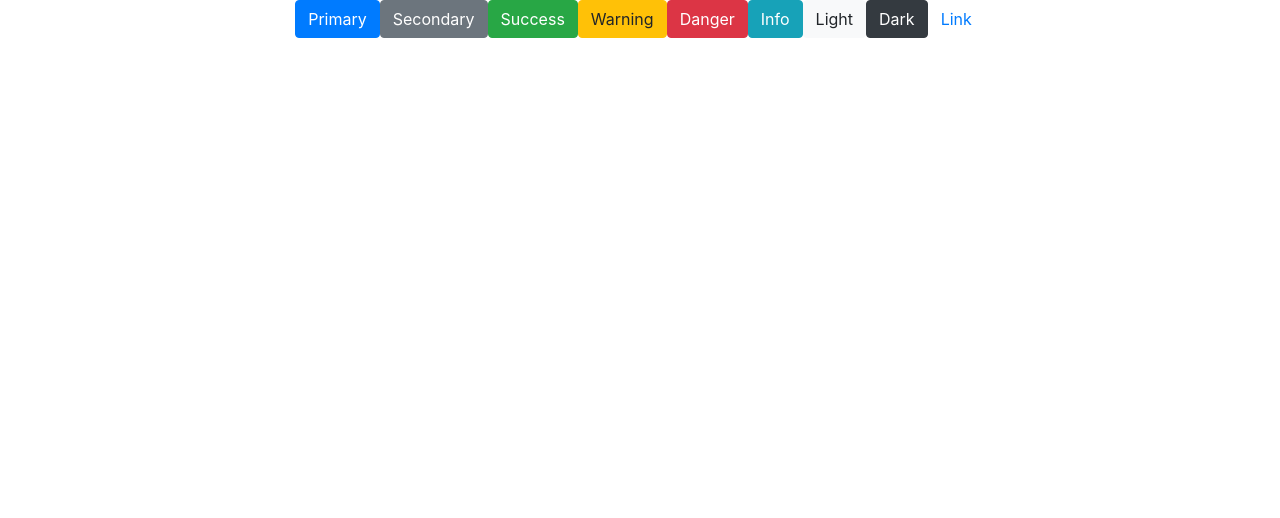
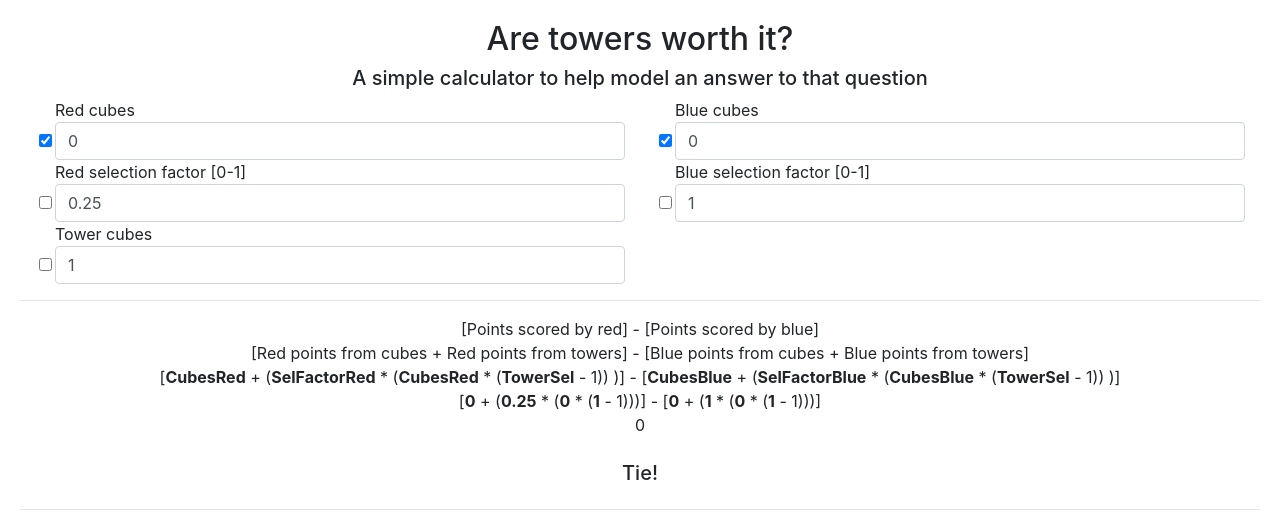
Before and after one commit to Cameronlund4/are-towers-worth-it, a React (Create React App) app: page / in a window 1280 px wide. Shown: the top 518 px of the page. Built offline with nearby package versions, Linux system fonts and the light colour scheme.

Commit message:
Basic calculator

```diff
--- a/package.json
+++ b/package.json
@@ -8,7 +8,8 @@
     "react": "^16.9.0",
     "react-bootstrap": "^1.0.0-beta.12",
     "react-dom": "^16.9.0",
-    "react-scripts": "3.1.1"
+    "react-scripts": "3.1.1",
+    "victory": "^33.0.5"
   },
   "scripts": {
     "start": "react-scripts start",
--- a/src/App.js
+++ b/src/App.js
@@ -2,21 +2,148 @@ import React, { Component } from 'react';
 import logo from './logo.svg';
 import './App.css';
 import Button from 'react-bootstrap/Button'
+import EquationVariable from './components/EquationVariable'
 
 class App extends Component {
+
+  constructor(props) {
+    super(props);
+
+    this.state = {
+      cubesRed: 0,
+      cubesRedChecked: true,
+      selFactorRed: .25,
+      selFactorRedChecked: false,
+      towerSelChecked: false,
+      cubesBlue: 0,
+      selFactorBlue: 1,
+      towerSel: 1
+    }
+
+  }
+
   render() {
+    var result = (this.state.cubesRed + (this.state.selFactorRed * (this.state.cubesRed * (this.state.towerSel - 1)))) - (this.state.cubesBlue + (this.state.selFactorBlue * (this.state.cubesBlue * (this.state.towerSel - 1))));
+
     return (
-      <div className="App">
-        <Button variant="primary">Primary</Button>
-        <Button variant="secondary">Secondary</Button>
-        <Button variant="success">Success</Button>
-        <Button variant="warning">Warning</Button>
-        <Button variant="danger">Danger</Button>
-        <Button variant="info">Info</Button>
-        <Button variant="light">Light</Button>
-        <Button variant="dark">Dark</Button>
-        <Button variant="link">Link</Button>
-      </div>
+      <div style={{
+        margin: "20px",
+        textAlign: "center",
+        display: "flex",
+        alignItems: "center",
+        flexDirection: "column"
+      }}>
+
+        <h2>Are towers worth it?</h2>
+        <h5>A simple calculator to help model an answer to that question</h5>
+
+        <div className="container-fluid">
+          <div className="row justify-content-md-center">
+            <div className="col-sm-6">
+              <EquationVariable
+                value={this.state.cubesRed}
+                checkCallback={(title, checked) => {
+                  this.setState({ cubesRedChecked: true, selFactorRedChecked: false, towerSelChecked: false })
+                }}
+                valueCallback={(title, cubesRed) => {
+                  this.setState({ cubesRed })
+                }}
+                checkable={true}
+                checked={this.state.cubesRedChecked}
+                label="Red cubes"
+              />
+            </div>
+            <div className="col-sm-6">
+              <EquationVariable
+                value={this.state.cubesBlue}
+                checkCallback={(title, checked) => {
+                  this.setState({ cubesRedChecked: true, selFactorRedChecked: false, towerSelChecked: false })
+                }}
+                valueCallback={(title, cubesBlue) => {
+                  this.setState({ cubesBlue })
+                }}
+                checkable={true}
+                checked={this.state.cubesRedChecked}
+                label="Blue cubes"
+              />
+            </div>
+          </div>
+          <div className="row justify-content-md-center">
+            <div className="col-sm-6">
+              <EquationVariable
+                value={this.state.selFactorRed}
+                checkCallback={(title, checked) => {
+                  this.setState({ cubesRedChecked: false, selFactorRedChecked: true, towerSelChecked: false })
+                }}
+                valueCallback={(title, selFactorRed) => {
+                  this.setState({ selFactorRed })
+                }}
+                checkable={true}
+                checked={this.state.selFactorRedChecked}
+                label="Red selection factor [0-1]"
+                min={0}
+                max={1}
+              />
+            </div>
+            <div className="col-sm-6">
+              <EquationVariable
+                value={this.state.selFactorBlue}
+                checkCallback={(title, checked) => {
+                  this.setState({ cubesRedChecked: false, selFactorRedChecked: true, towerSelChecked: false })
+                }}
+                valueCallback={(title, selFactorBlue) => {
+                  this.setState({ selFactorBlue })
+                }}
+                checkable={true}
+                checked={this.state.selFactorRedChecked}
+                label="Blue selection factor [0-1]"
+                min={0}
+                max={1}
+              />
+            </div>
+          </div>
+          <div className="row justify-content-md-center">
+            <div className="col-sm-6">
+              <EquationVariable
+                value={this.state.towerSel}
+                checkCallback={(title, checked) => {
+                  this.setState({ cubesRedChecked: false, selFactorRedChecked: false, towerSelChecked: true })
+                }}
+                valueCallback={(title, towerSel) => {
+                  this.setState({ towerSel })
+                }}
+                checkable={true}
+                checked={this.state.towerSelChecked}
+                label="Tower cubes"
+              />
+            </div>
+            <div className="col-sm-6" />
+          </div>
+        </div>
+
+        <div style={{
+          width: "100%",
+          display: "flex",
+          alignItems: "center",
+          flexDirection: "column"
+        }}>
+          <hr style={{ width: "100%" }} />
+          <div style={{ width: "80%" }}>
+            [Points scored by red] - [Points scored by blue]
+            <br />
+            [Red points from cubes + Red points from towers] - [Blue points from cubes + Blue points from towers]
+            <br />
+            [<b>CubesRed</b> + (<b>SelFactorRed</b> * (<b>CubesRed</b> * (<b>TowerSel</b> - 1)) )] - [<b>CubesBlue</b> + (<b>SelFactorBlue</b> * (<b>CubesBlue</b> * (<b>TowerSel</b> - 1)) )]
+            <br />
+            [<b>{this.state.cubesRed}</b> + (<b>{this.state.selFactorRed}</b> * (<b>{this.state.cubesRed}</b> * (<b>{this.state.towerSel}</b> - 1)))] - [<b>{this.state.cubesBlue}</b> + (<b>{this.state.selFactorBlue}</b> * (<b>{this.state.cubesBlue}</b> * (<b>{this.state.towerSel}</b> - 1)))]
+            <br />
+            {result}
+            <br /><br />
+            <h5>{result > 0 ? "Red wins!" : (result < 0 ? "Blue wins!" : "Tie!")}</h5>
+          </div>
+          <hr style={{ width: "100%" }} />
+        </div>
+      </div >
     );
   }
 }
--- /dev/null
+++ b/src/components/EquationVariable.jsx
@@ -0,0 +1,47 @@
+import React, { Component } from 'react';
+import Form from 'react-bootstrap/Form'
+
+class EquationVariable extends Component {
+    render() {
+        return (
+            <div>
+                <div style={{
+                    textAlign: "left",
+                    paddingLeft: "20px"
+                }}>
+                    {this.props.label}
+                </div>
+                <div style={{
+                    display: "flex",
+                    flexDirection: "row",
+                    alignItems: "center"
+                }}>
+                    {
+                        this.props.checkable ?
+                            <Form.Check
+                                checked={this.props.checked}
+                                onChange={(e) => {
+                                    if (this.props.checkCallback)
+                                        this.props.checkCallback(this.props.label, e.target.checked)
+                                }}
+                            />
+                            :
+                            <></>
+                    }
+                    <Form.Control
+                        value={this.props.value}
+                        type="number"
+                        min={this.props.min}
+                        max={this.props.max}
+                        onChange={(e) => {
+                            if (this.props.valueCallback)
+                                this.props.valueCallback(this.props.label, e.target.value)
+                        }}
+                    />
+                </div>
+            </div >
+        );
+    }
+}
+
+export default EquationVariable;
```
Also changed, not shown: 13 other files (tests, documents, lock files or other folders).
